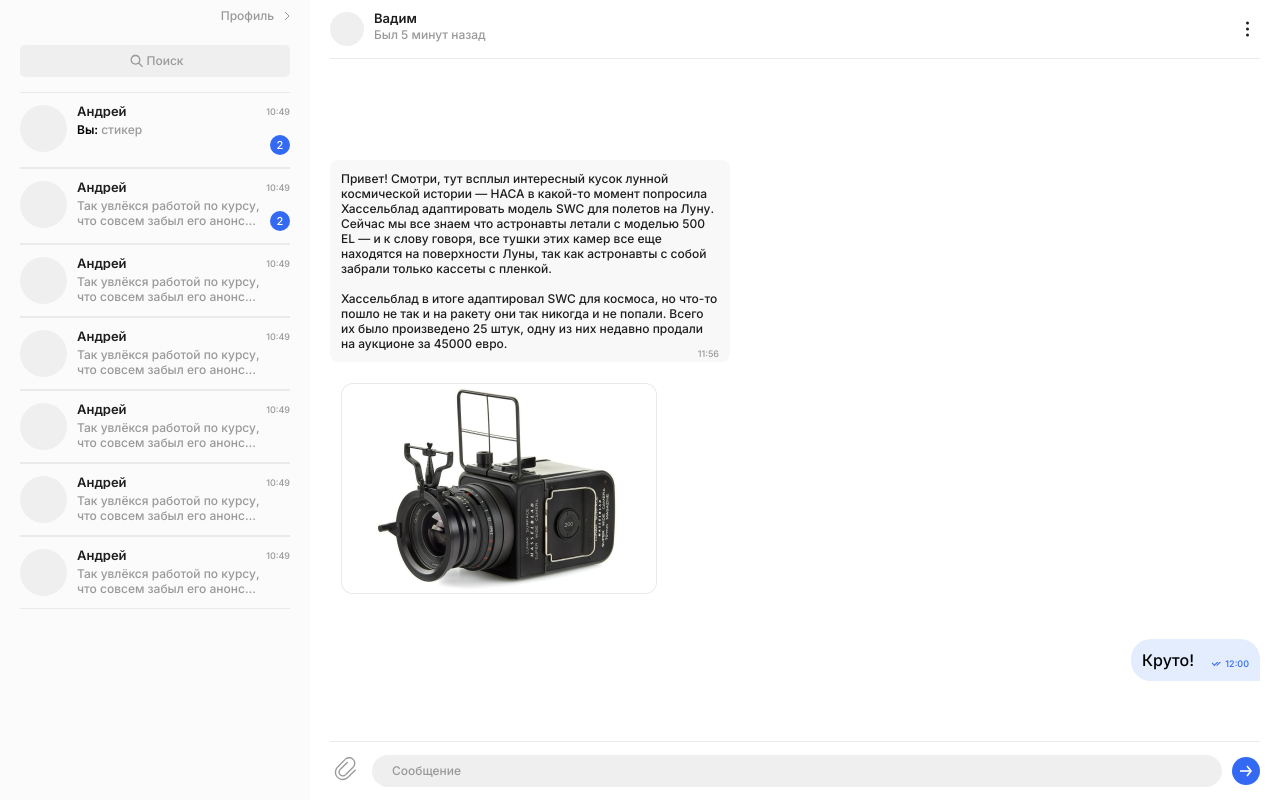
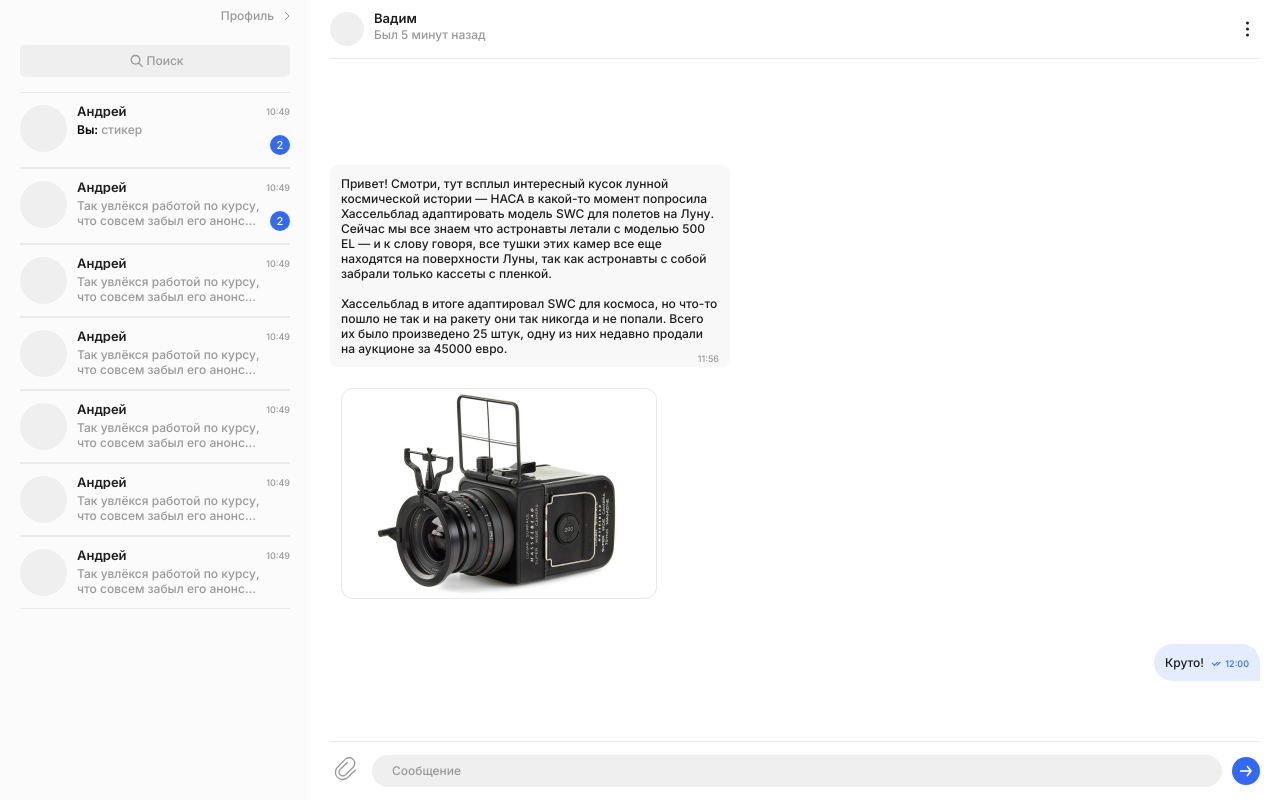
Before and after one commit to Dierkalalala/mf.messenger.praktikum.yandex, a plain HTML site: page static/open-chat.html in a window 1280 px wide. Drawn offline with Linux system fonts and the light colour scheme.

Commit message:
fixed open-chat styles

```diff
--- a/static/assets/css/style.css
+++ b/static/assets/css/style.css
@@ -427,9 +427,13 @@
 .my-message p{
     margin: 0;
     padding: 11px;
+    font-weight: 500;
+    font-size: 12px;
+    line-height: 15px;
+    color: #1E1E1E;
 }
 .small-message{
-    padding-right: 55px;
+    padding-right: 45px;
 }
 .my-message{
     justify-content: flex-end;
```
